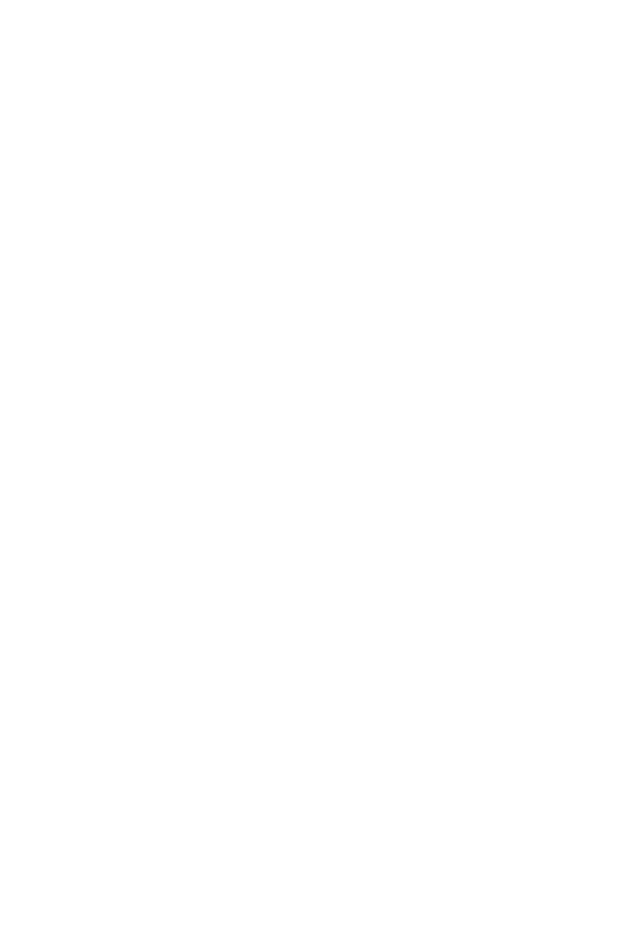
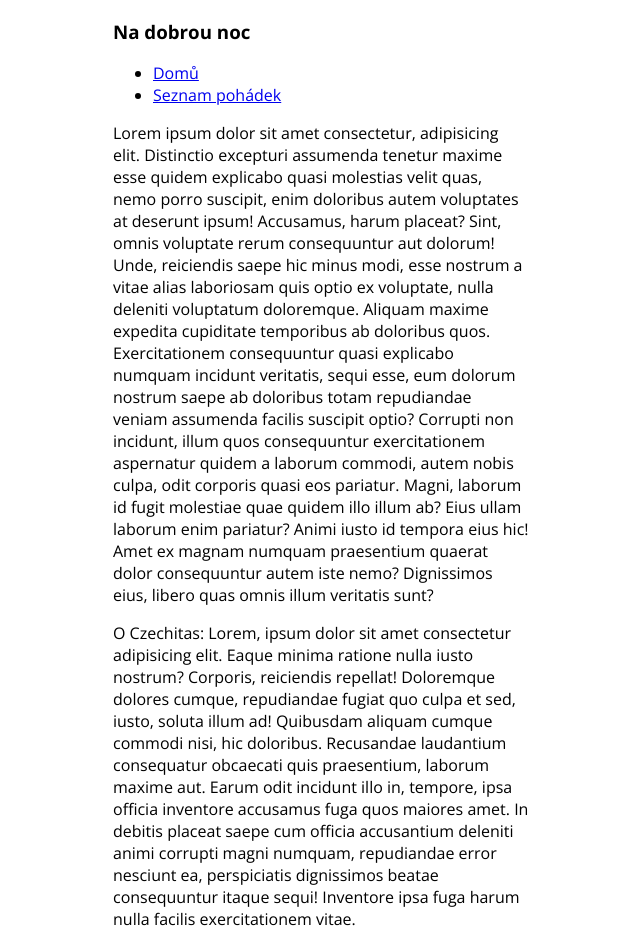
Before and after one commit to alzbetamyskova/NaDobrouNoc, a React app: page /about in a window 1280 px wide. Shown: the top 948 px of the page, without its empty margins (319-959 px from the left). Before the commit the page ends 800 px from the top, so only its background shows below. Built offline with nearby package versions, Linux system fonts and the light colour scheme.

Commit message:
přidány stránky do menu, přidány nové pomocné komponenty, přidán seznam do listoftales

```diff
--- /dev/null
+++ b/src/components/Filter/index.jsx
@@ -0,0 +1,9 @@
+import React from 'react';
+
+const Filter = () => {
+  return(
+    <div>Filtr</div>
+  );
+};
+
+export default Filter;
--- a/src/components/Menu/index.jsx
+++ b/src/components/Menu/index.jsx
@@ -11,12 +11,15 @@ const Menu = ({page}) => {
         <Link to="/">Domů</Link>
       </li> }
 
+      {page === PAGES.listoftales ? '' :
+      <li>
+        <Link to="/listoftales">Seznam pohádek</Link>
+       </li> }
+
+      {page === PAGES.about ? '' :
       <li>
         <Link to="/about">O projektu</Link>
-       </li>
-      <li>
-        <Link to="/users">Seznam pohádek</Link>
-      </li>
+      </li> }
     </ul>
   );
 };
--- /dev/null
+++ b/src/components/TalesView/index.jsx
@@ -0,0 +1,14 @@
+import React from 'react';
+import KeyWords from '../KeyWords';
+
+const TalesView = ({name, keywords, text}) => {
+  return(
+    <div>
+      <h3>{name}</h3>
+      <KeyWords keywords={keywords}/>
+      <p>{text}</p>
+    </div>
+  );
+};
+
+export default TalesView;
--- a/src/helpers/index.js
+++ b/src/helpers/index.js
@@ -1,3 +1,3 @@
 'use strict';
 
-export const PAGES = {home:'home'};
+export const PAGES = {home:'home', listoftales:'listoftales', about:'about'};
--- a/src/index.jsx
+++ b/src/index.jsx
@@ -10,6 +10,8 @@ import {
 } from 'react-router-dom';
 
 import './style.css';
+import About from './pages/About';
+import ListOfTales from './pages/LisOfTales';
 
 const App = () => (
   <div className="container">
@@ -17,6 +19,8 @@ const App = () => (
       <Switch>
           <Route exact path="/"> <HomePage /> </Route>
           <Route exact path="/tales/:id" component={Tales}/>
+          <Route exact path="/about"> <About /> </Route>
+          <Route exact path="/listoftales"> <ListOfTales /> </Route>
       </Switch>
     </Router>
   </div>
--- /dev/null
+++ b/src/pages/About/index.jsx
@@ -0,0 +1,24 @@
+import React from 'react';
+import Descriptions from '../../components/Descriptions';
+import Footer from '../../components/Footer';
+import Header from '../../components/Header';
+import { PAGES } from '../../helpers';
+
+const About = () => {
+  return(
+    <>
+    <Header page={PAGES.about}/>
+    <p>Lorem ipsum dolor sit amet consectetur, adipisicing elit. Distinctio excepturi assumenda tenetur maxime esse quidem explicabo quasi molestias velit quas, nemo porro suscipit, enim doloribus autem voluptates at deserunt ipsum!
+    Accusamus, harum placeat? Sint, omnis voluptate rerum consequuntur aut dolorum! Unde, reiciendis saepe hic minus modi, esse nostrum a vitae alias laboriosam quis optio ex voluptate, nulla deleniti voluptatum doloremque.
+    Aliquam maxime expedita cupiditate temporibus ab doloribus quos. Exercitationem consequuntur quasi explicabo numquam incidunt veritatis, sequi esse, eum dolorum nostrum saepe ab doloribus totam repudiandae veniam assumenda facilis suscipit optio?
+    Corrupti non incidunt, illum quos consequuntur exercitationem aspernatur quidem a laborum commodi, autem nobis culpa, odit corporis quasi eos pariatur. Magni, laborum id fugit molestiae quae quidem illo illum ab?
+    Eius ullam laborum enim pariatur? Animi iusto id tempora eius hic! Amet ex magnam numquam praesentium quaerat dolor consequuntur autem iste nemo? Dignissimos eius, libero quas omnis illum veritatis sunt?</p>
+    <p>O Czechitas: Lorem, ipsum dolor sit amet consectetur adipisicing elit. Eaque minima ratione nulla iusto nostrum? Corporis, reiciendis repellat! Doloremque dolores cumque, repudiandae fugiat quo culpa et sed, iusto, soluta illum ad!
+    Quibusdam aliquam cumque commodi nisi, hic doloribus. Recusandae laudantium consequatur obcaecati quis praesentium, laborum maxime aut. Earum odit incidunt illo in, tempore, ipsa officia inventore accusamus fuga quos maiores amet.
+    In debitis placeat saepe cum officia accusantium deleniti animi corrupti magni numquam, repudiandae error nesciunt ea, perspiciatis dignissimos beatae consequuntur itaque sequi! Inventore ipsa fuga harum nulla facilis exercitationem vitae.</p>
+    <Footer />
+    </>
+  );
+};
+
+export default About;
--- a/src/pages/LisOfTales/index.jsx
+++ b/src/pages/LisOfTales/index.jsx
@@ -1,24 +1,22 @@
 import React, { useEffect, useState } from 'react';
-// import { db } from '../../db';
+import Filter from '../../components/Filter';
+import Footer from '../../components/Footer';
+import Header from '../../components/Header';
+import TalesView from '../../components/TalesView';
+import { PAGES } from '../../helpers/index.js';
+import data from '../../assets/database.json';
 
 const ListOfTales = () => {
 
-  const [pohadky, setPohady] = useState ([
-    {
-      nazev: 'něco něc'
-    },
-    {
-      nazev: 'něco nco'
-    },
-    {
-      nazev: 'něco ěco'
-    },
-  ]);
-
   return(
-    <ul>
-      {pohadky.map((pohadka) => (<li>{pohadky.nazev}</li>))}
-    </ul>
+    <>
+    <Header page={PAGES.listoftales}/>
+    <Filter />
+    <div>
+      {data.fairytales.map((tales) => <TalesView key={tales.id} name={tales.name} keywords={tales.keywords} text={tales.texttale}/>)}
+    </div>
+    <Footer />
+    </>
   )
 };
 
```
